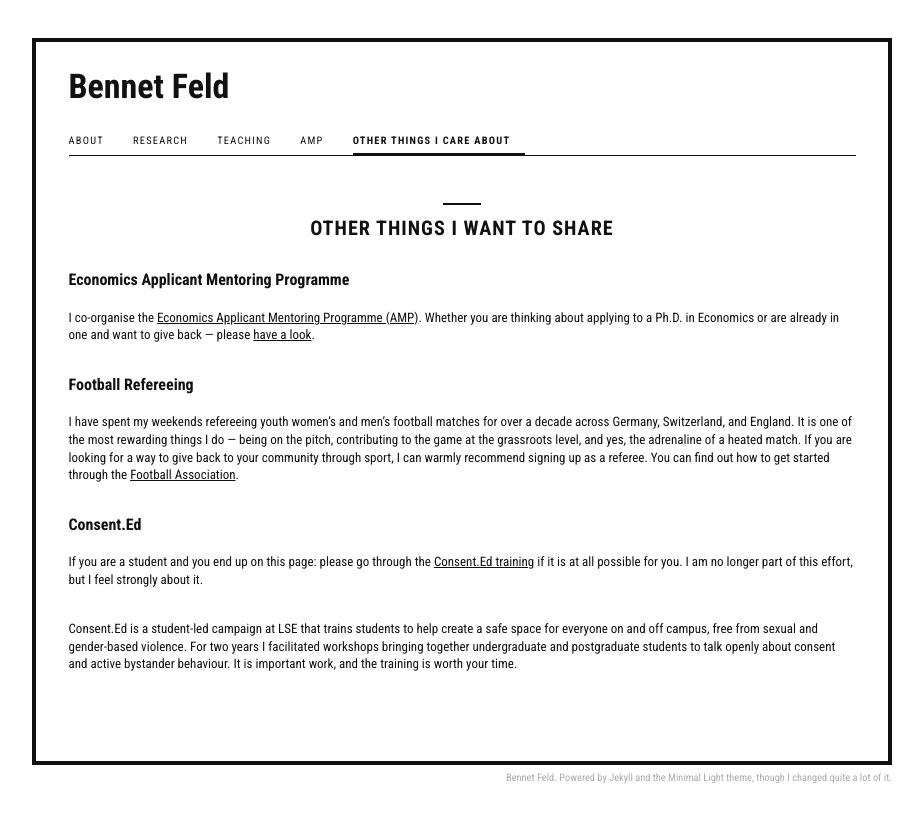
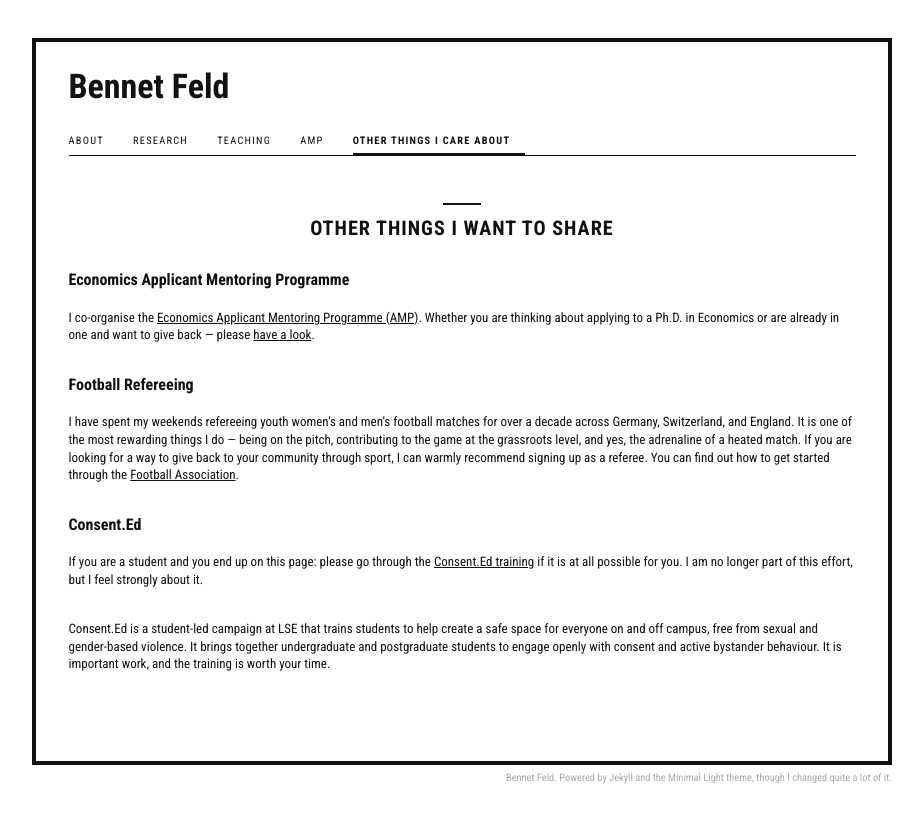
Before and after one commit to blfeld/blfeld.github.com, a Jekyll site: the page built from other.md, in a window 1280 px wide. Shown: the top 823 px of the page, without its empty margins (178-1101 px from the left). Built offline with Jekyll 4.4.1, drawn with Linux system fonts in a browser that asks for light colours; a style sheet for code colours, icons or effects is not loaded.

Commit message:
Consent.Ed text fix, mobile nav wrap, dark mode border, Department of Economics in header

```diff
--- a/_layouts/homepage.html
+++ b/_layouts/homepage.html
@@ -52,6 +52,8 @@
           {% if site.position %}
           <position>{{ site.position }}</position>
           <br>
+          <position>Department of Economics</position>
+          <br>
           {% endif %}
           {% if site.affiliation %}
           <a href="{{ site.affiliation_link }}" rel="noopener"><autocolor>{{ site.affiliation }}</autocolor></a>
--- a/_sass/minimal-light.scss
+++ b/_sass/minimal-light.scss
@@ -351,6 +351,12 @@ a:hover small {
   position: relative;
 }
 
+@media (prefers-color-scheme: dark) {
+  .wrapper {
+    border-color: #ffffff;
+  }
+}
+
 blockquote {
   border-left:1px solid #e5e5e5;
   margin:0;
@@ -687,6 +693,7 @@ footer {
   display: flex;
   gap: 0;
   border-bottom: 1px solid #111111;
+  flex-wrap: wrap;
 }
 
 .site-nav a {
--- a/other.md
+++ b/other.md
@@ -17,4 +17,4 @@ I have spent my weekends refereeing youth women's and men's football matches for
 
 If you are a student and you end up on this page: please go through the [Consent.Ed training](https://www.lsesu.com/support/funding/sabbaticalofficerandptoprojects/consentedcamp/) if it is at all possible for you. I am no longer part of this effort, but I feel strongly about it.
 
-Consent.Ed is a student-led campaign at LSE that trains students to help create a safe space for everyone on and off campus, free from sexual and gender-based violence. For two years I facilitated workshops bringing together undergraduate and postgraduate students to talk openly about consent and active bystander behaviour. It is important work, and the training is worth your time.
+Consent.Ed is a student-led campaign at LSE that trains students to help create a safe space for everyone on and off campus, free from sexual and gender-based violence. It brings together undergraduate and postgraduate students to engage openly with consent and active bystander behaviour. It is important work, and the training is worth your time.
```
